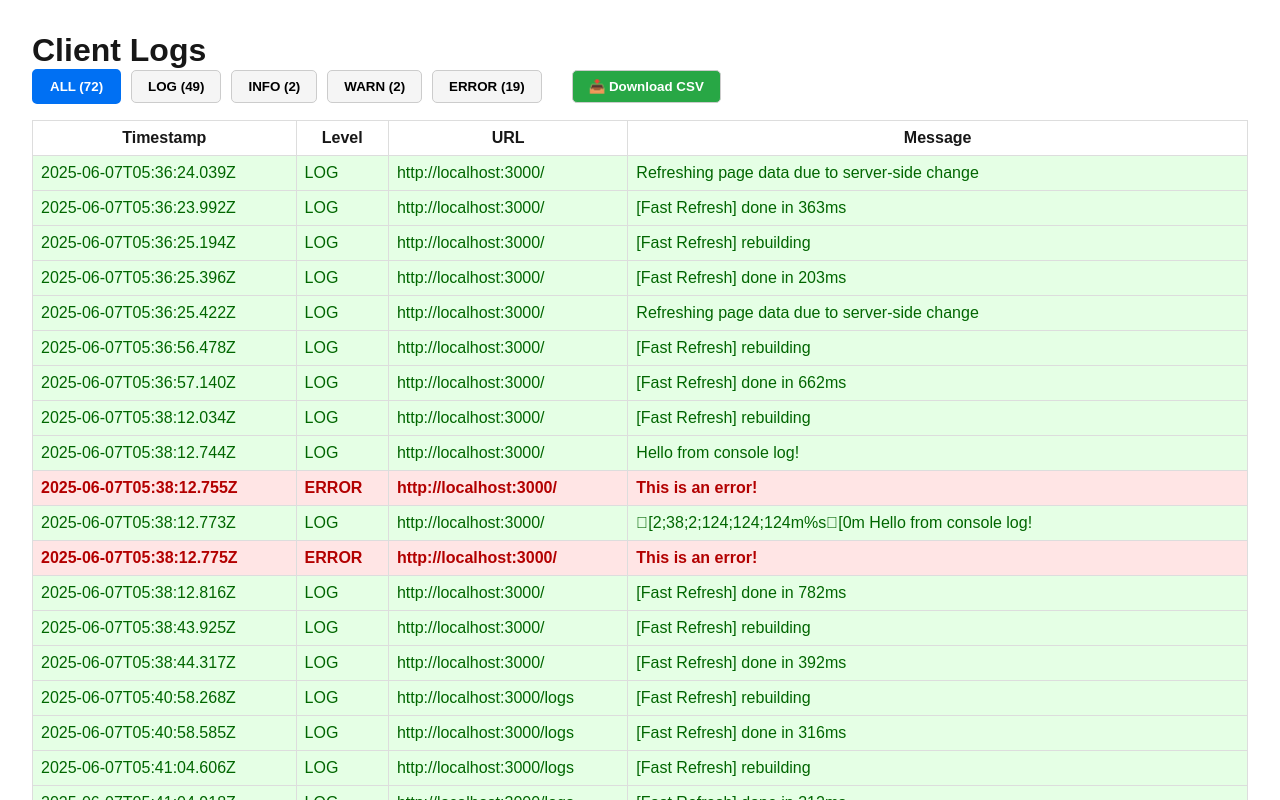
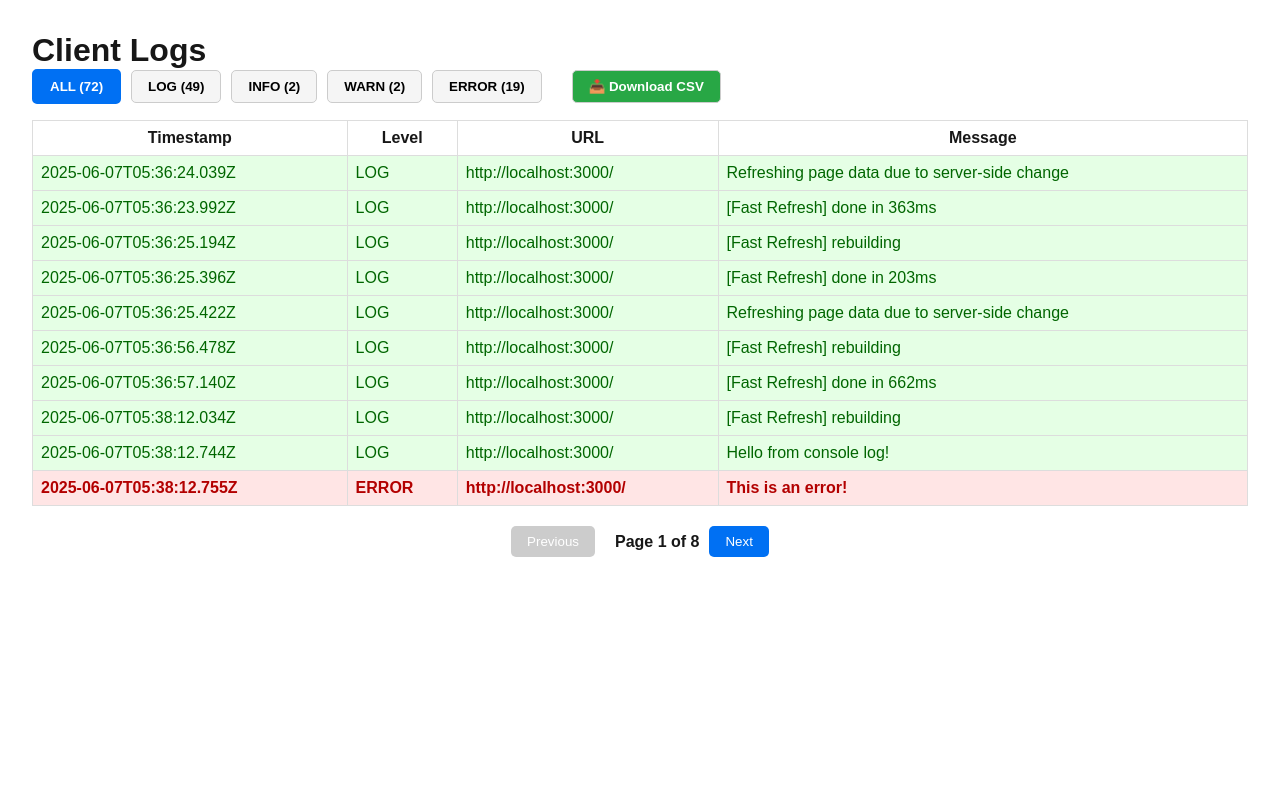
Before and after one commit to anoohya-nalla/client-logger, a Next.js app: page /logs in a window 1280 px wide. Shown: the top 800 px of the page. Built offline with nearby package versions, Linux system fonts and the light colour scheme.

Commit message:
feat: add pagination to the logs table

```diff
--- a/pages/logs.js
+++ b/pages/logs.js
@@ -3,6 +3,8 @@ import { useEffect, useState } from "react";
 export default function LogsPage() {
   const [logs, setLogs] = useState([]);
   const [filter, setFilter] = useState("ALL");
+  const [currentPage, setCurrentPage] = useState(1); // 🆕
+  const logsPerPage = 10; // 🆕
 
   useEffect(() => {
     async function fetchLogs() {
@@ -13,12 +15,11 @@ export default function LogsPage() {
 
     fetchLogs();
 
-    // Auto-refresh every 5 seconds
     const interval = setInterval(() => {
       fetchLogs();
     }, 5000);
 
-    return () => clearInterval(interval); // Clean up
+    return () => clearInterval(interval);
   }, []);
 
   const getRowStyle = (level) => {
@@ -50,6 +51,25 @@ export default function LogsPage() {
   const filteredLogs =
     filter === "ALL" ? logs : logs.filter((log) => log.level === filter);
 
+  // Pagination logic
+  const indexOfLastLog = currentPage * logsPerPage;
+  const indexOfFirstLog = indexOfLastLog - logsPerPage;
+  const currentLogs = filteredLogs.slice(indexOfFirstLog, indexOfLastLog);
+  const totalPages = Math.ceil(filteredLogs.length / logsPerPage);
+
+  const handlePrevPage = () => {
+    if (currentPage > 1) setCurrentPage(currentPage - 1);
+  };
+
+  const handleNextPage = () => {
+    if (currentPage < totalPages) setCurrentPage(currentPage + 1);
+  };
+
+  const handleFilterChange = (level) => {
+    setFilter(level);
+    setCurrentPage(1); // Reset to page 1 when filter changes
+  };
+
   // 🧮 Count logs by level
   const logCounts = logs.reduce((acc, log) => {
     acc[log.level] = (acc[log.level] || 0) + 1;
@@ -58,7 +78,6 @@ export default function LogsPage() {
 
   const totalCount = logs.length;
 
-  // CSV Download function
   const downloadCSV = () => {
     const headers = ["Timestamp", "Level", "URL", "Message"];
     const rows = logs.map((log) => [
@@ -96,7 +115,7 @@ export default function LogsPage() {
         ].map(({ type, count }) => (
           <button
             key={type}
-            onClick={() => setFilter(type)}
+            onClick={() => handleFilterChange(type)}
             style={{
               marginRight: "10px",
               padding: "8px 16px",
@@ -145,7 +164,7 @@ export default function LogsPage() {
           </tr>
         </thead>
         <tbody>
-          {filteredLogs.map((log, index) => (
+          {currentLogs.map((log, index) => (
             <tr key={index} style={getRowStyle(log.level)}>
               <td style={{ border: "1px solid #ddd", padding: "8px" }}>
                 {log.timestamp}
@@ -163,6 +182,49 @@ export default function LogsPage() {
           ))}
         </tbody>
       </table>
+
+      {/* Pagination Controls */}
+      <div
+        style={{
+          marginTop: "20px",
+          display: "flex",
+          justifyContent: "center",
+          alignItems: "center",
+        }}
+      >
+        <button
+          onClick={handlePrevPage}
+          disabled={currentPage === 1}
+          style={{
+            padding: "8px 16px",
+            marginRight: "10px",
+            backgroundColor: currentPage === 1 ? "#ccc" : "#0070f3",
+            color: "white",
+            border: "none",
+            borderRadius: "5px",
+            cursor: currentPage === 1 ? "not-allowed" : "pointer",
+          }}
+        >
+          Previous
+        </button>
+        <span style={{ margin: "0 10px", fontWeight: "bold" }}>
+          Page {currentPage} of {totalPages}
+        </span>
+        <button
+          onClick={handleNextPage}
+          disabled={currentPage === totalPages}
+          style={{
+            padding: "8px 16px",
+            backgroundColor: currentPage === totalPages ? "#ccc" : "#0070f3",
+            color: "white",
+            border: "none",
+            borderRadius: "5px",
+            cursor: currentPage === totalPages ? "not-allowed" : "pointer",
+          }}
+        >
+          Next
+        </button>
+      </div>
     </div>
   );
 }
```
